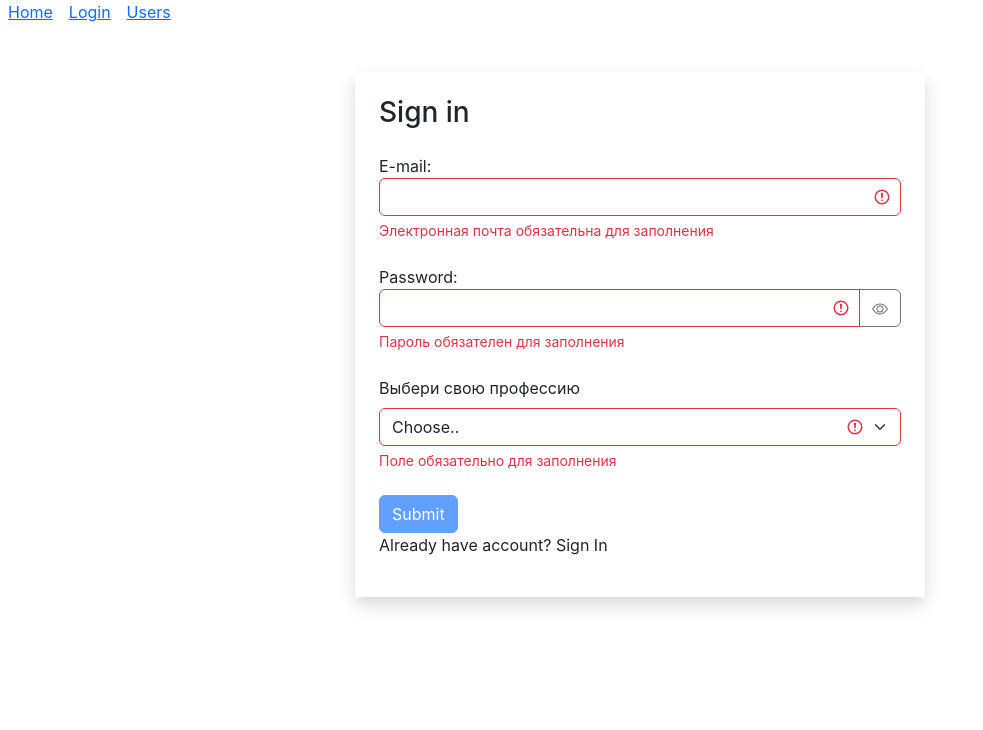
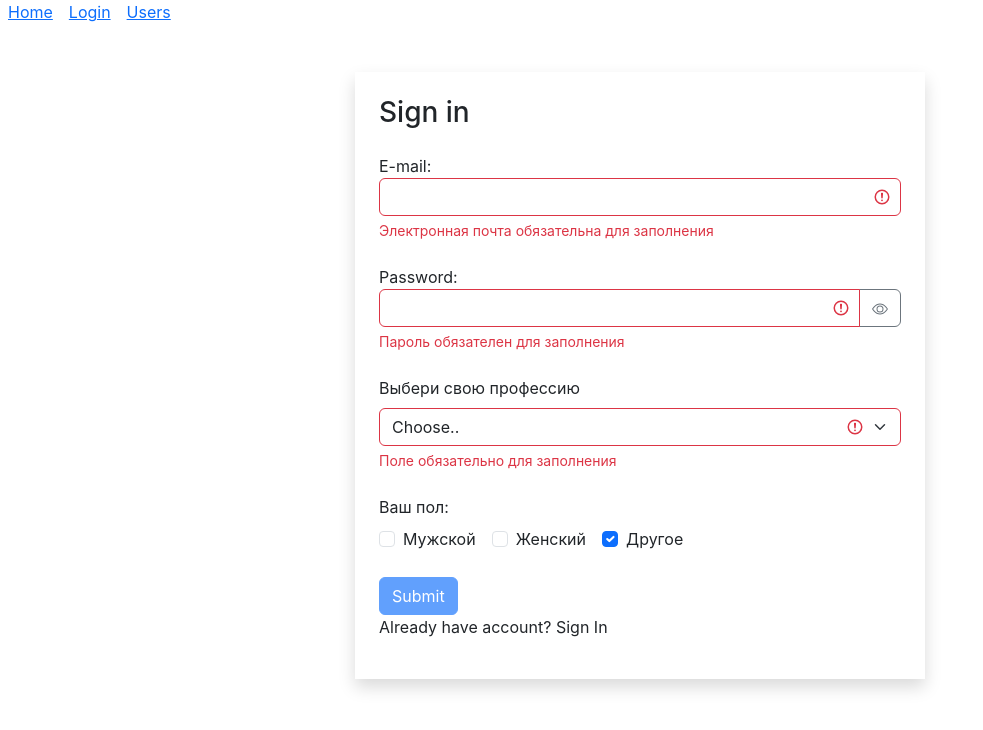
Before and after one commit to DmitriyKanischev/Fast-app-beta, a React (Create React App) app: page /login/1 in a window 1280 px wide. Both pictures are taken after a click on the button "Sign Up". Shown: the top 730 px of the page, without its empty margins (0-983 px from the left). Built offline with nearby package versions, Linux system fonts and the light colour scheme.

Commit message:
radioField added

```diff
--- /dev/null
+++ b/src/components/common/form/RadioField.jsx
@@ -0,0 +1,41 @@
+import React from 'react';
+import PropTypes from "prop-types";
+
+const RadioField = ({options, name, onChange, value, label}) => {
+    return (
+        <div className='mb-4'>
+            <label className='form-label'>
+                {label}
+            </label>
+            <br></br>
+            {options.map(option=>(
+                <div key={option.name+"_"+option.value} class="form-check form-check-inline">
+                    <input
+                        class="form-check-input"
+                        type="checkbox"
+                        name={name}
+                        id={option.name+"_"+option.value}
+                        value={option.value}
+                        checked={option.value === value}
+                        onChange={onChange}
+                        />
+                    <label
+                        className="form-check-label"
+                        htmlFor={option.name+"_"+option.value}
+                        >{option.name}
+                    </label>
+                </div>
+            ))}
+        </div>
+     );
+}
+
+RadioField.propTypes={
+    options:PropTypes.array,
+    name:PropTypes.string,
+    onChange:PropTypes.func,
+    value:PropTypes.string,
+    label:PropTypes.string
+}
+
+export default RadioField;
--- a/src/components/common/form/SelectField.jsx
+++ b/src/components/common/form/SelectField.jsx
@@ -16,7 +16,7 @@
 
     return (
         <div className='mb-4'>
-                            <label htmlFors="validationCustom04" className='form-label'>{label}</label>
+                            <label htmlFor="validationCustom04" className='form-label'>{label}</label>
                             <select
                                 className={getInputClasses()}
                                 id='validationCustom04'
--- a/src/components/ui/SignUpForm.jsx
+++ b/src/components/ui/SignUpForm.jsx
@@ -3,10 +3,11 @@
 import { validator } from '../../utils/validator';
 import api from '../../api';
 import SelectField from '../common/form/SelectField';
+import RadioField from '../common/form/RadioField';
 
 
 const SignUpForm = () => {
-    const [data, setData] = useState({email:"",password:"", profession: ""});
+    const [data, setData] = useState({email:"",password:"", profession: "", sex: "other"});
     const [professions, setProfession] = useState();
     const [errors, setErrors] = useState({});
 
@@ -79,6 +80,16 @@
                             value={data.profession}
                             error={errors.profession}
                         />
+                        <RadioField
+                            label="Ваш пол:"
+                            options={
+                                [{name: "Мужской", value: "male"},
+                                 {name: "Женский", value: "female"},
+                                 {name: "Другое", value: "other"}]}
+                            value={data.sex}
+                            name="sex"
+                            onChange={handleChange}
+                        />
 
                         <button
                             className='btn btn-primary'
```
